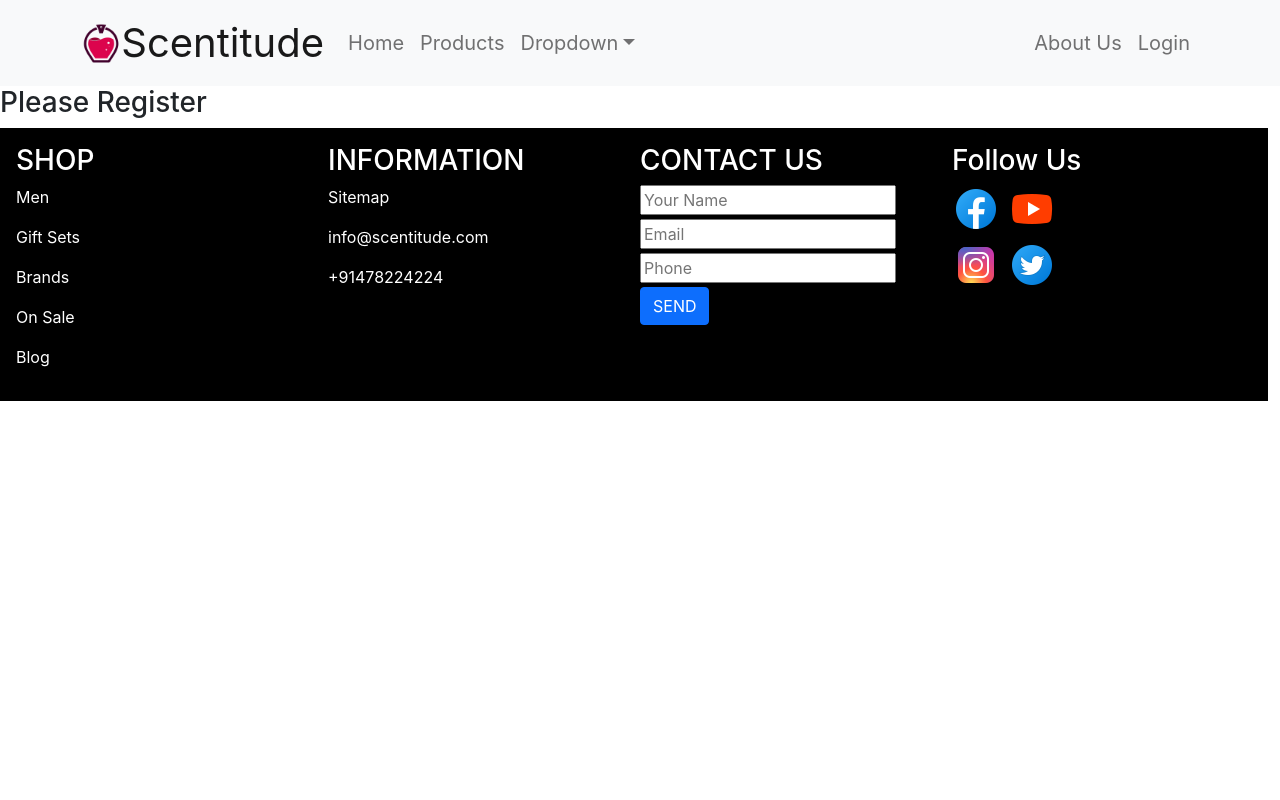
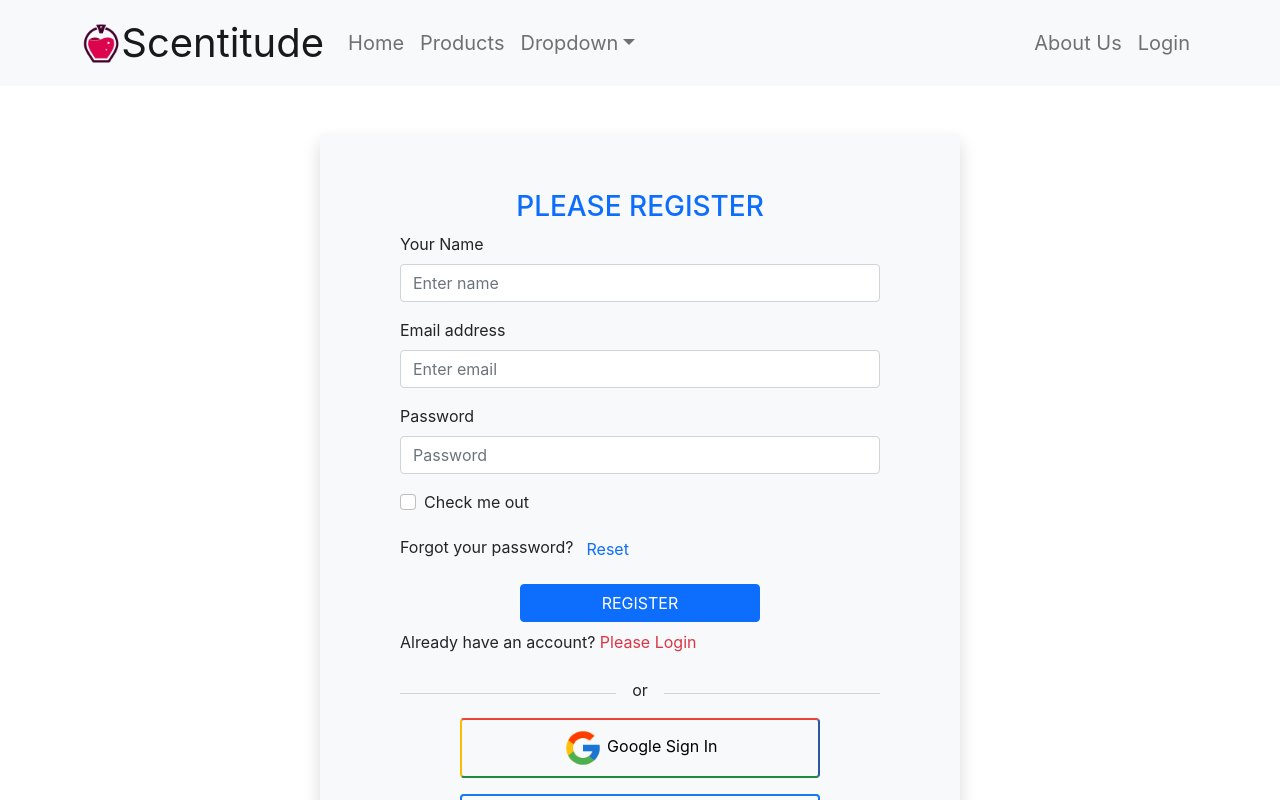
Before and after one commit to rakibul114/warehouse-management-client, a React (Create React App) app: page /register in a window 1280 px wide. Shown: the top 800 px of the page. Built offline with nearby package versions, Linux system fonts and the light colour scheme.

Commit message:
email and password authentication implemented

```diff
--- a/package.json
+++ b/package.json
@@ -7,9 +7,11 @@
     "@testing-library/react": "^13.1.1",
     "@testing-library/user-event": "^13.5.0",
     "bootstrap": "^5.1.3",
+    "firebase": "^9.7.0",
     "react": "^18.1.0",
     "react-bootstrap": "^2.3.1",
     "react-dom": "^18.1.0",
+    "react-firebase-hooks": "^5.0.3",
     "react-router-dom": "^6.3.0",
     "react-scripts": "5.0.1",
     "web-vitals": "^2.1.4"
--- a/src/Pages/Login/Login/Login.js
+++ b/src/Pages/Login/Login/Login.js
@@ -1,21 +1,45 @@
-import React from 'react';
+import React, { useRef } from 'react';
 import { Button, Form } from 'react-bootstrap';
-import { Link } from 'react-router-dom';
+import { useSignInWithEmailAndPassword } from 'react-firebase-hooks/auth';
+import { Link, useNavigate } from 'react-router-dom';
+import auth from '../../../firebase.init';
+import SocialLogin from '../SocialLogin/SocialLogin';
+
 
 const Login = () => {
+  const [signInWithEmailAndPassword, user, loading, error] =
+    useSignInWithEmailAndPassword(auth);
+
+  const emailRef = useRef('');
+  const passwordRef = useRef('');
+  const navigate = useNavigate();
+
+  if (user) {
+    navigate('/');
+  }
+
+  const handleLogin = event => {
+    event.preventDefault();
+    const email = emailRef.current.value;
+    const password = passwordRef.current.value;
+
+    signInWithEmailAndPassword(email, password);
+  };
+
+
     return (
-      <div className="bg-light w-50 mx-auto my-5 py-2">
+      <div className="bg-light w-50 mx-auto my-5 py-2 shadow">
         <h3 className="text-center text-primary mt-5">PLEASE LOGIN</h3>
         <div className="w-75 mx-auto">
-          <Form>
+          <Form onSubmit={handleLogin}>
             <Form.Group className="mb-3" controlId="formBasicEmail">
               <Form.Label>Email address</Form.Label>
-              <Form.Control type="email" placeholder="Enter email" />
+              <Form.Control ref={emailRef} type="email" placeholder="Enter email" />
             </Form.Group>
 
             <Form.Group className="mb-3" controlId="formBasicPassword">
               <Form.Label>Password</Form.Label>
-              <Form.Control type="password" placeholder="Password" />
+              <Form.Control ref={passwordRef} type="password" placeholder="Password" />
             </Form.Group>
             <Form.Group className="mb-3" controlId="formBasicCheckbox">
               <Form.Check type="checkbox" label="Check me out" />
@@ -38,6 +62,7 @@
               </Link>
             </p>
           </Form>
+          <SocialLogin></SocialLogin>
         </div>
       </div>
     );
--- a/src/Pages/Login/Register/Register.js
+++ b/src/Pages/Login/Register/Register.js
@@ -1,10 +1,77 @@
-import React from 'react';
+import React, { useRef } from 'react';
+import { Button, Form } from 'react-bootstrap';
+import { useCreateUserWithEmailAndPassword } from "react-firebase-hooks/auth";
+import { Link, useNavigate } from 'react-router-dom';
+import auth from '../../../firebase.init';
+import SocialLogin from '../SocialLogin/SocialLogin';
 
 const Register = () => {
+    const [createUserWithEmailAndPassword, user, loading, error] =
+      useCreateUserWithEmailAndPassword(auth);
+
+    const nameRef = useRef('');
+    const emailRef = useRef('');
+    const passwordRef = useRef('');
+    const navigate = useNavigate();
+
+    if (user) {
+        navigate('/home');
+    }
+
+    const handleRegister = event => {
+        event.preventDefault();
+        const name = nameRef.current.value;
+        const email = emailRef.current.value;
+        const password = passwordRef.current.value;
+
+        createUserWithEmailAndPassword(email, password);
+    };
+
+
     return (
-        <div>
-            <h3>Please Register</h3>
+      <div className="bg-light w-50 mx-auto my-5 py-2 shadow">
+        <h3 className="text-center text-primary mt-5">PLEASE REGISTER</h3>
+        <div className="w-75 mx-auto">
+          <Form onSubmit={handleRegister}>
+            <Form.Group className="mb-3" controlId="formBasicName">
+              <Form.Label>Your Name</Form.Label>
+              <Form.Control ref={nameRef} type="text" placeholder="Enter name" />
+            </Form.Group>
+
+            <Form.Group className="mb-3" controlId="formBasicEmail">
+              <Form.Label>Email address</Form.Label>
+              <Form.Control ref={emailRef} type="email" placeholder="Enter email" />
+            </Form.Group>
+
+            <Form.Group className="mb-3" controlId="formBasicPassword">
+              <Form.Label>Password</Form.Label>
+              <Form.Control ref={passwordRef} type="password" placeholder="Password" />
+            </Form.Group>
+
+            <Form.Group className="mb-3" controlId="formBasicCheckbox">
+              <Form.Check type="checkbox" label="Check me out" />
+            </Form.Group>
+            <p className="mt-2">
+              Forgot your password?
+              <button className="text-primary text-decoration-none btn btn-link">
+                Reset
+              </button>
+            </p>
+            <div className="text-center">
+              <Button className="w-50" variant="primary" type="submit">
+                REGISTER
+              </Button>
+            </div>
+            <p className="mt-2">
+              Already have an account?{" "}
+              <Link to="/login" className="text-danger text-decoration-none">
+                Please Login
+              </Link>
+            </p>
+          </Form>
+          <SocialLogin></SocialLogin>
         </div>
+      </div>
     );
 };
 
--- /dev/null
+++ b/src/Pages/Login/SocialLogin/SocialLogin.css
@@ -0,0 +1,10 @@
+.bar-color {
+    background-color: lightgray;
+}
+.google-button {
+    border-style: 1px solid;
+    border-color: #EB4338 #4286F5 #35df63 #F9BD05;
+}
+.facebook-button {
+    border: 2px solid #1778F2;
+}
--- a/src/Pages/Login/SocialLogin/SocialLogin.js
+++ b/src/Pages/Login/SocialLogin/SocialLogin.js
@@ -1,10 +1,31 @@
 import React from 'react';
+import './SocialLogin.css';
+import googleIcon from '../../../images/google.png';
+import facebookIcon from '../../../images/facebook.png';
+
 
 const SocialLogin = () => {
     return (
-        <div>
+      <div>
+        <div className="d-flex align-items-center">
+          <div style={{ height: "1px" }} className="bar-color w-50"></div>
+          <p className="mt-2 px-3">or</p>
+          <div style={{ height: "1px" }} className="bar-color w-50"></div>
+        </div>
 
+        <div className="text-center">
+          <button
+            className="google-button w-75 p-2 bg-light rounded"
+          >
+            <img height={40} src={googleIcon} alt="" /> Google Sign In
+          </button>
         </div>
+        <div className="text-center">
+          <button className="facebook-button w-75 p-2 bg-light rounded my-3">
+            <img height={40} src={facebookIcon} alt="" /> Facebook Sign In
+          </button>
+        </div>
+      </div>
     );
 };
 
--- /dev/null
+++ b/src/firebase.init.js
@@ -0,0 +1,20 @@
+import { initializeApp } from "firebase/app";
+import { getAuth } from "firebase/auth";
+
+
+// Your web app's Firebase configuration
+const firebaseConfig = {
+  apiKey: "AIzaSyC7koMfWAgMjJEFa--Duv9cSlessujRs2M",
+  authDomain: "warehouse-management-9c24b.firebaseapp.com",
+  projectId: "warehouse-management-9c24b",
+  storageBucket: "warehouse-management-9c24b.appspot.com",
+  messagingSenderId: "808438775270",
+  appId: "1:808438775270:web:94394d436a45221fbc6a27",
+};
+
+// Initialize Firebase
+const app = initializeApp(firebaseConfig);
+
+const auth = getAuth(app);
+
+export default auth;
```
Also changed, not shown: src/images/google.png, 1 other file (tests, documents, lock files or other folders).
